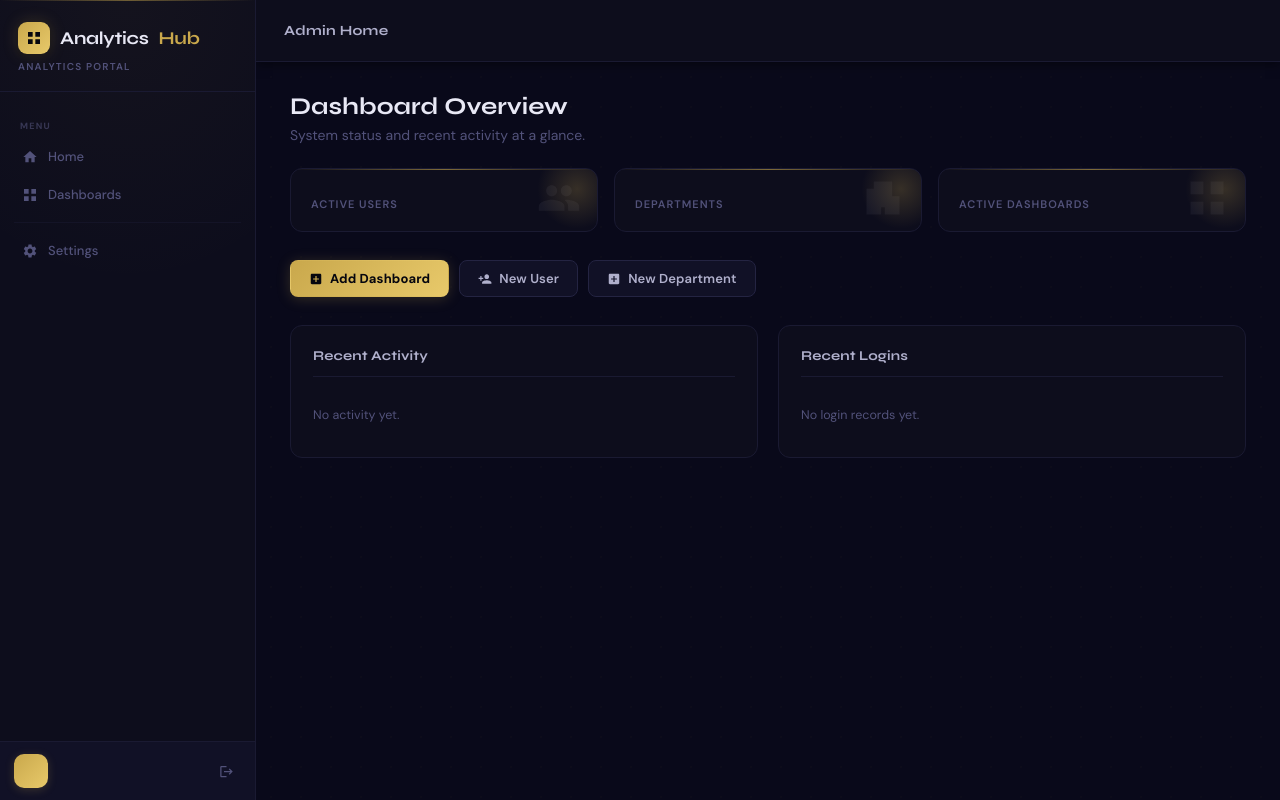
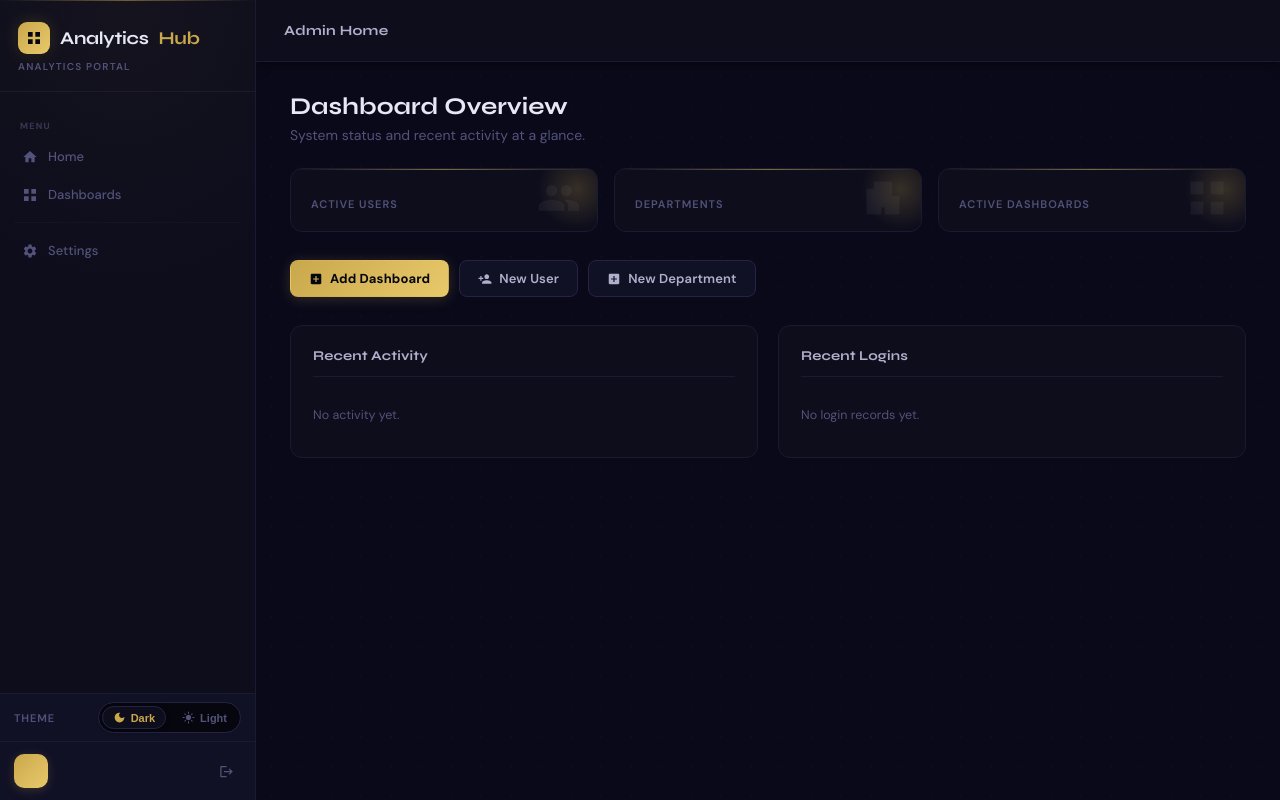
Before and after one commit to alishdeodap-cmyk/analytics_dash_to_web, a Flask app: template templates/admin/home.html in a window 1280 px wide. Run offline with Flask 3, Linux system fonts and the light colour scheme; the template is opened without the code that fills it, so the values that code supplies are empty.

Commit message:
feat: Add light/dark theme toggle in sidebar
- Light theme CSS variables (white surface, adjusted gold for contrast)
- Theme switch pill button above sidebar footer user section
- Persists choice in localStorage, default is dark

Co-Authored-By: Claude Sonnet 4.6 <noreply@anthropic.com>

```diff
--- a/static/css/main.css
+++ b/static/css/main.css
@@ -867,6 +892,56 @@ select.form-control { cursor: pointer; }
 .settings-panel { display: none; }
 .settings-panel.active { display: block; }
 
+/* ── Theme Toggle ── */
+.theme-toggle-row {
+    padding: 8px 14px;
+    border-top: 1px solid var(--border);
+    display: flex;
+    align-items: center;
+    justify-content: space-between;
+    background: var(--surface2);
+    flex-shrink: 0;
+}
+.theme-toggle-label {
+    font-size: 11px;
+    color: var(--muted);
+    font-weight: 600;
+    text-transform: uppercase;
+    letter-spacing: 0.08em;
+}
+.theme-switch {
+    display: flex;
+    align-items: center;
+    gap: 6px;
+    background: var(--bg);
+    border: 1px solid var(--border2);
+    border-radius: 20px;
+    padding: 3px;
+}
+.theme-btn {
+    display: flex;
+    align-items: center;
+    gap: 5px;
+    padding: 4px 10px;
+    border-radius: 16px;
+    font-size: 11px;
+    font-weight: 600;
+    cursor: pointer;
+    border: none;
+    background: transparent;
+    color: var(--muted);
+    transition: all 0.2s ease;
+    white-space: nowrap;
+}
+.theme-btn svg { width: 13px; height: 13px; flex-shrink: 0; }
+.theme-btn.active {
+    background: var(--surface);
+    color: var(--gold);
+    box-shadow: 0 1px 6px rgba(0,0,0,0.2);
+    border: 1px solid var(--border2);
+}
+body.light .theme-btn.active { box-shadow: 0 1px 6px rgba(0,0,0,0.1); }
+
 /* ── Utility ── */
 .flex            { display: flex; }
 .flex-col        { flex-direction: column; }
--- a/static/js/app.js
+++ b/static/js/app.js
@@ -1,4 +1,17 @@
 /* Analytics Hub — Main JS */
+
+// ── Theme switcher ───────────────────────────────────────────
+function setTheme(theme) {
+    document.body.classList.toggle('light', theme === 'light');
+    localStorage.setItem('ah-theme', theme);
+    document.getElementById('themeDark').classList.toggle('active', theme === 'dark');
+    document.getElementById('themeLight').classList.toggle('active', theme === 'light');
+}
+// Apply saved theme immediately (default: dark)
+(function () {
+    const saved = localStorage.getItem('ah-theme') || 'dark';
+    setTheme(saved);
+})();
 
 // ── Sidebar toggle (mobile) ──────────────────────────────────
 const sidebar = document.getElementById('sidebar');
--- a/templates/base.html
+++ b/templates/base.html
@@ -80,6 +80,20 @@
             </a>
         </nav>
 
+        <div class="theme-toggle-row">
+            <span class="theme-toggle-label">Theme</span>
+            <div class="theme-switch">
+                <button class="theme-btn" id="themeDark" onclick="setTheme('dark')">
+                    <svg viewBox="0 0 24 24" fill="currentColor"><path d="M12 3a9 9 0 1 0 9 9c0-.46-.04-.92-.1-1.36a5.389 5.389 0 0 1-4.4 2.26 5.403 5.403 0 0 1-3.14-9.8c-.44-.06-.9-.1-1.36-.1z"/></svg>
+                    Dark
+                </button>
+                <button class="theme-btn" id="themeLight" onclick="setTheme('light')">
+                    <svg viewBox="0 0 24 24" fill="currentColor"><path d="M12 7c-2.76 0-5 2.24-5 5s2.24 5 5 5 5-2.24 5-5-2.24-5-5-5zM2 13h2c.55 0 1-.45 1-1s-.45-1-1-1H2c-.55 0-1 .45-1 1s.45 1 1 1zm18 0h2c.55 0 1-.45 1-1s-.45-1-1-1h-2c-.55 0-1 .45-1 1s.45 1 1 1zM11 2v2c0 .55.45 1 1 1s1-.45 1-1V2c0-.55-.45-1-1-1s-1 .45-1 1zm0 18v2c0 .55.45 1 1 1s1-.45 1-1v-2c0-.55-.45-1-1-1s-1 .45-1 1zM5.99 4.58a.996.996 0 0 0-1.41 0 .996.996 0 0 0 0 1.41l1.06 1.06c.39.39 1.03.39 1.41 0s.39-1.03 0-1.41L5.99 4.58zm12.37 12.37a.996.996 0 0 0-1.41 0 .996.996 0 0 0 0 1.41l1.06 1.06c.39.39 1.03.39 1.41 0a.996.996 0 0 0 0-1.41l-1.06-1.06zm1.06-10.96a.996.996 0 0 0 0-1.41.996.996 0 0 0-1.41 0l-1.06 1.06c-.39.39-.39 1.03 0 1.41s1.03.39 1.41 0l1.06-1.06zM7.05 18.36a.996.996 0 0 0 0-1.41.996.996 0 0 0-1.41 0l-1.06 1.06c-.39.39-.39 1.03 0 1.41s1.03.39 1.41 0l1.06-1.06z"/></svg>
+                    Light
+                </button>
+            </div>
+        </div>
+
         <div class="sidebar-footer">
             <div class="user-avatar">{{ current_user.username[0].upper() }}</div>
             <div class="user-meta">
```
Also changed, not shown: other parts of static/css/main.css (+25 -0 lines).
